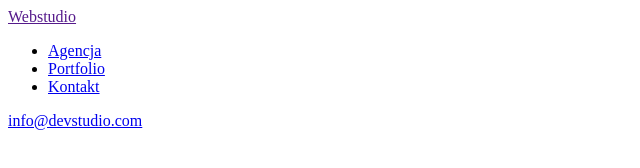
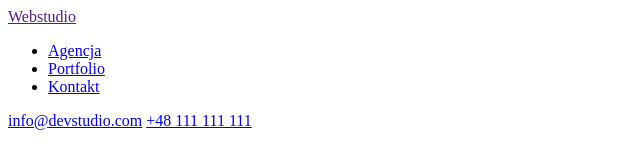
Before and after one commit to BartekMTB/goit-markup-hw-03, a plain HTML site: page index.html in a window 1280 px wide. Shown: the whole page, without its empty margins (0-640 px from the left). Drawn offline with Linux system fonts and the light colour scheme.

Commit message:
Update index.html

```diff
--- a/index.html
+++ b/index.html
@@ -16,6 +16,7 @@
           <li><a href="http://">Kontakt</a></li>
         </ul>
         <a href="mailto:info@devstudio.com">info@devstudio.com</a>
+        <a href="+48 111 111 111">+48 111 111 111</a>
       </nav>
     </header>
     <main>
```
